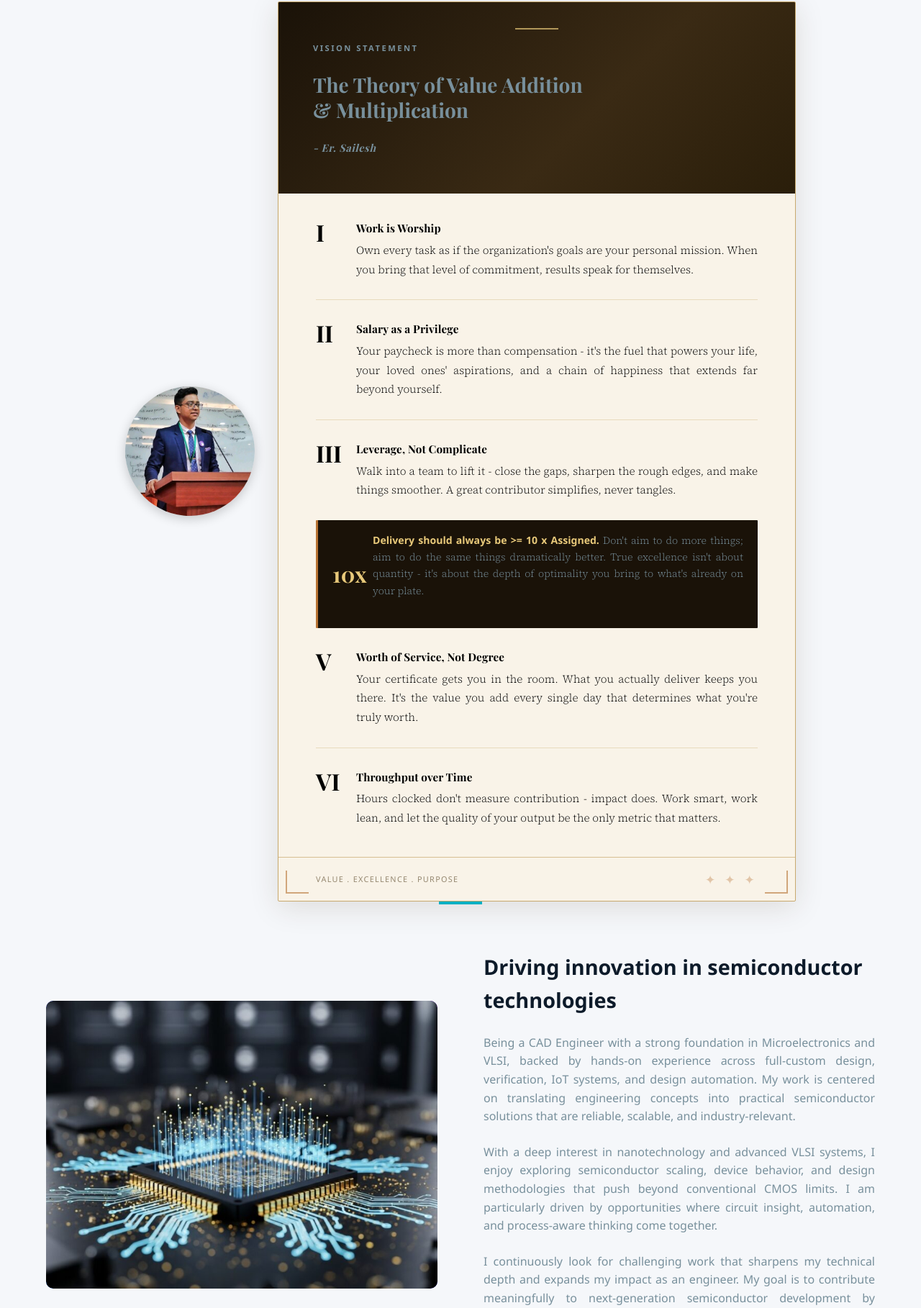
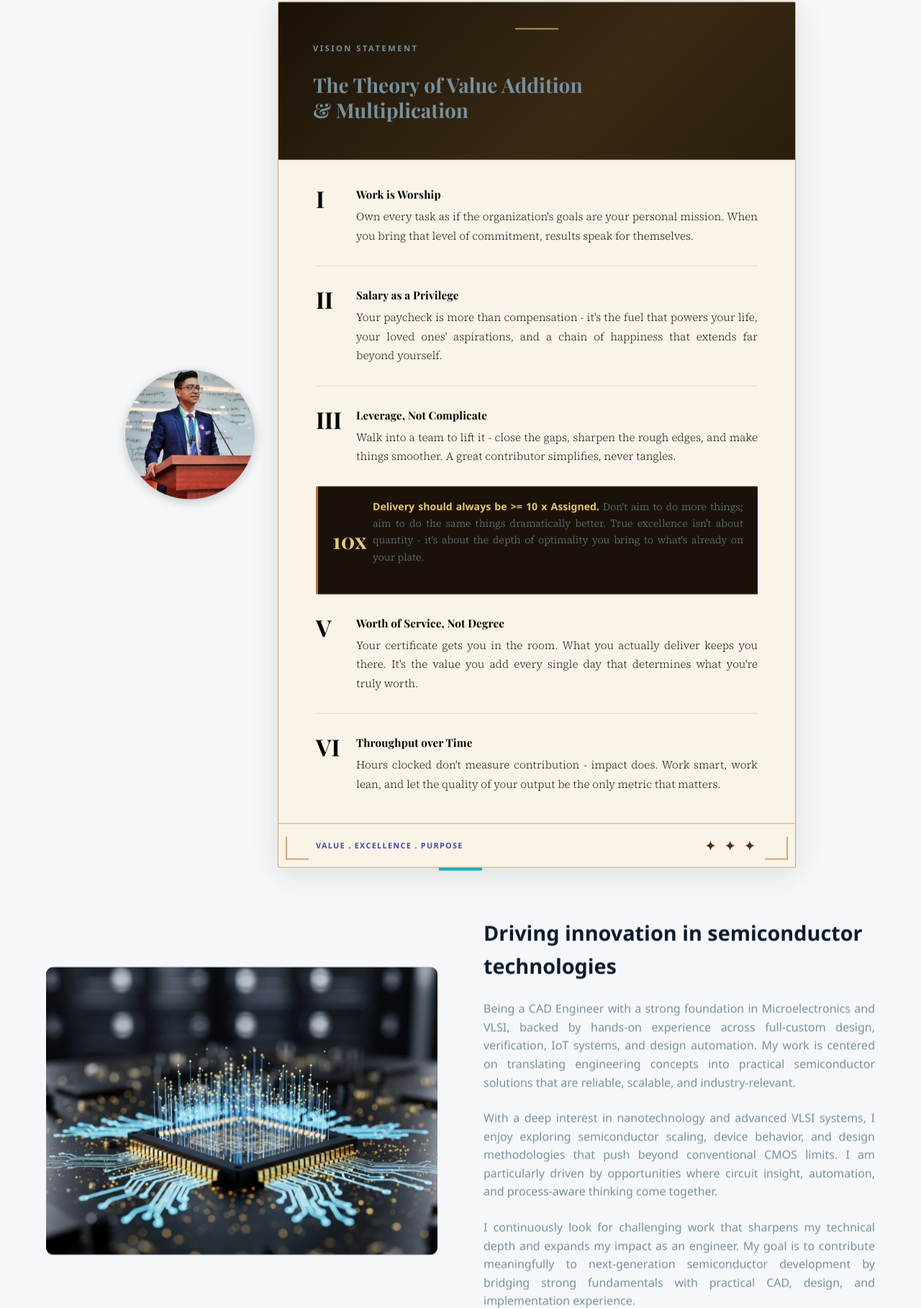
Before and after one commit to saileshmishraindia/sailesh-portfolio, a plain HTML site: page index.html in a window 1280 px wide. Shown: the part 982-2800 px from the top of the page at 72% size. Drawn offline with nearby package versions, Linux system fonts and the light colour scheme; a web font is replaced by a local one.

Commit message:
Add files via upload

```diff
--- a/index.html
+++ b/index.html
@@ -501,7 +501,6 @@
     justify-content: space-between;
     padding: 1rem 3.25rem;
     border-top: 1px solid #c8a96e;
-    opacity: 0.7;
     }
 
     .about-vision-footer-text {
@@ -509,14 +508,16 @@
     font-weight: 300;
     letter-spacing: 0.12em;
     text-transform: uppercase;
-    color: #6b5a3e;
+    color: #000080;
+    opacity: 0.7;
     }
 
     .about-vision-footer-ornament {
     font-size: 1.1rem;
     letter-spacing: 4px;
-    color: #b87333;
-    opacity: 0.5;
+    color: #4e2f16;
+    opacity: 1;
+    font-weight: 700;
     }
 
     body.dark-mode .profile-pic {
@@ -582,9 +583,13 @@
     border-color: rgba(240, 196, 106, 0.24);
     }
 
-    body.dark-mode .about-vision-footer-text,
+    body.dark-mode .about-vision-footer-text {
+    color: #000080;
+    }
+
     body.dark-mode .about-vision-footer-ornament {
-    color: #f0c46a;
+    color: #4f2e07;
+    opacity: 1;
     }
 
     @media (max-width: 600px) {
@@ -617,6 +622,80 @@
 
     .about {
       padding: 6rem 5%;
+    }
+
+    #about > *,
+    #rnd > *,
+    #skills > *,
+    #projects > *,
+    #timeline > *,
+    #mentorship > *,
+    #achievements > *,
+    #contact > * {
+      opacity: 0;
+      transform: translateY(20px);
+      transition: opacity 0.55s ease-out, transform 0.55s ease-out;
+      will-change: opacity, transform;
+    }
+
+    #about.section-visible > *,
+    #rnd.section-visible > *,
+    #skills.section-visible > *,
+    #projects.section-visible > *,
+    #timeline.section-visible > *,
+    #mentorship.section-visible > *,
+    #achievements.section-visible > *,
+    #contact.section-visible > * {
+      opacity: 1;
+      transform: translateY(0);
+    }
+
+    #about.section-visible > *:nth-child(1),
+    #rnd.section-visible > *:nth-child(1),
+    #skills.section-visible > *:nth-child(1),
+    #projects.section-visible > *:nth-child(1),
+    #timeline.section-visible > *:nth-child(1),
+    #mentorship.section-visible > *:nth-child(1),
+    #achievements.section-visible > *:nth-child(1),
+    #contact.section-visible > *:nth-child(1) {
+      transition-delay: 0.04s;
+    }
+
+    #about.section-visible > *:nth-child(2),
+    #rnd.section-visible > *:nth-child(2),
+    #skills.section-visible > *:nth-child(2),
+    #projects.section-visible > *:nth-child(2),
+    #timeline.section-visible > *:nth-child(2),
+    #mentorship.section-visible > *:nth-child(2),
+    #achievements.section-visible > *:nth-child(2),
+    #contact.section-visible > *:nth-child(2) {
+      transition-delay: 0.12s;
+    }
+
+    #about.section-visible > *:nth-child(3),
+    #rnd.section-visible > *:nth-child(3),
+    #skills.section-visible > *:nth-child(3),
+    #projects.section-visible > *:nth-child(3),
+    #timeline.section-visible > *:nth-child(3),
+    #mentorship.section-visible > *:nth-child(3),
+    #achievements.section-visible > *:nth-child(3),
+    #contact.section-visible > *:nth-child(3) {
+      transition-delay: 0.2s;
+    }
+
+    @media (prefers-reduced-motion: reduce) {
+      #about > *,
+      #rnd > *,
+      #skills > *,
+      #projects > *,
+      #timeline > *,
+      #mentorship > *,
+      #achievements > *,
+      #contact > * {
+        opacity: 1;
+        transform: none;
+        transition: none;
+      }
     }
 
     .section-title {
@@ -2096,7 +2175,6 @@
               <div class="about-vision-rule"></div>
               <p class="about-vision-title">Vision Statement</p>
               <p class="about-vision-lead">The Theory of Value Addition<br>&amp; Multiplication</p>
-              <p class="about-vision-name">- Er. Sailesh</p>
             </div>
             <div class="about-vision-body">
               <div class="about-vision-principle">
@@ -2143,7 +2221,7 @@
               </div>
             </div>
             <div class="about-vision-footer">
-              <span class="about-vision-footer-text">Value . Excellence . Purpose</span>
+              <span class="about-vision-footer-text"><b>Value . Excellence . Purpose</b></span>
               <span class="about-vision-footer-ornament">✦ ✦ ✦</span>
             </div>
           </div>
@@ -2939,6 +3017,28 @@
     });
   }
 
+  // Fade sections in as they enter the viewport
+  const revealSections = document.querySelectorAll('#about, #rnd, #skills, #projects, #timeline, #mentorship, #achievements, #contact');
+  const prefersReducedMotion = window.matchMedia('(prefers-reduced-motion: reduce)').matches;
+
+  if (prefersReducedMotion) {
+    revealSections.forEach(section => section.classList.add('section-visible'));
+  } else {
+    const sectionObserver = new IntersectionObserver((entries, observer) => {
+      entries.forEach(entry => {
+        if (entry.isIntersecting) {
+          entry.target.classList.add('section-visible');
+          observer.unobserve(entry.target);
+        }
+      });
+    }, {
+      threshold: 0.12,
+      rootMargin: '0px 0px -6% 0px'
+    });
+
+    revealSections.forEach(section => sectionObserver.observe(section));
+  }
+
   // Hamburger menu toggle (with overlay + bounce)
     const hamburger = document.querySelector('.hamburger');
     const nav = document.querySelector('nav');
```
